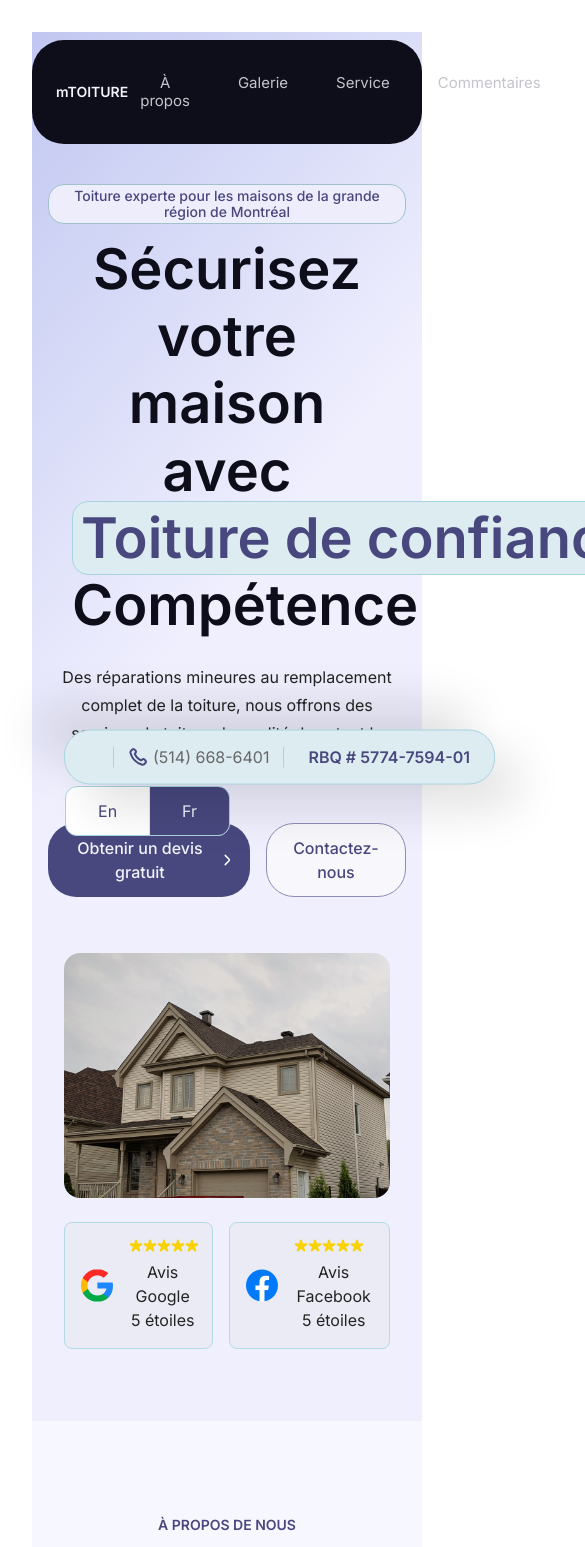
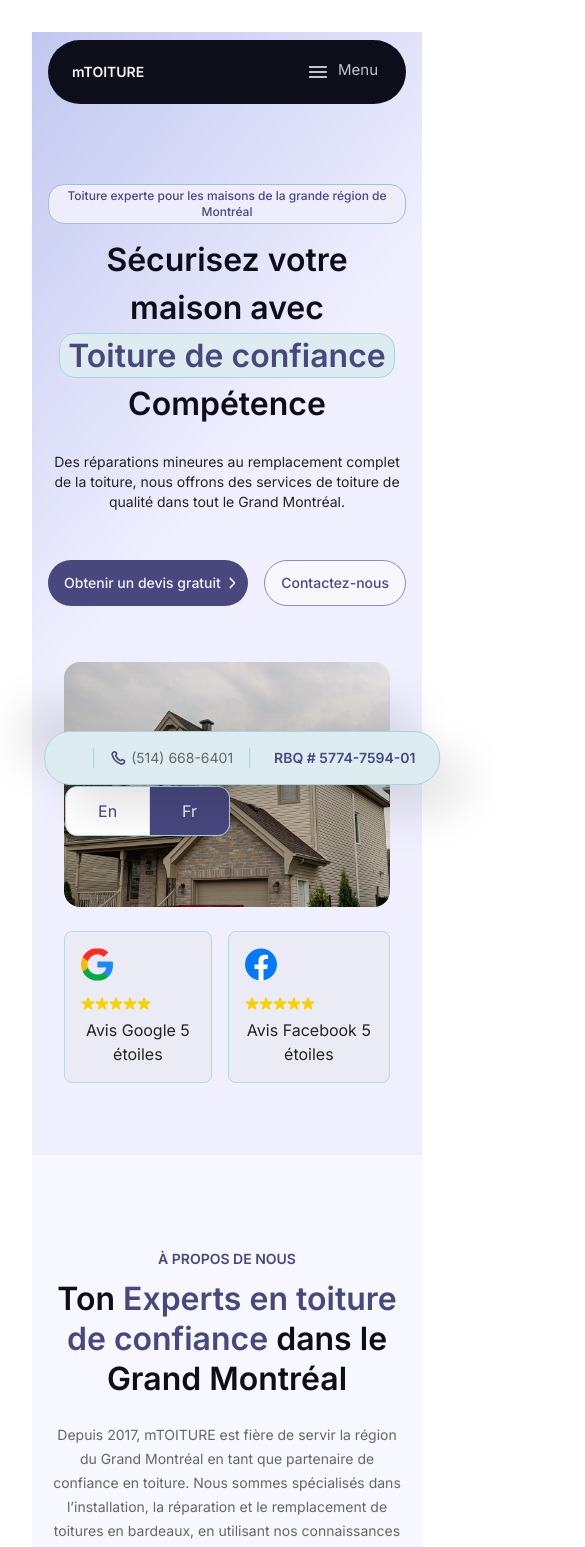
Before and after one commit to shady-cj/mTOITURE, a React (Vite) app: page / in a window 390 px wide. Shown: the top 1547 px of the page, 585 px wide, since content can reach past the window. Built offline with nearby package versions, Linux system fonts and the light colour scheme.

Commit message:
mobile responsiveness

```diff
--- a/src/components/benefitsCard.jsx
+++ b/src/components/benefitsCard.jsx
@@ -6,7 +6,7 @@ const BenefitsCard = ({ title, content }) => {
                 <img src={tick} alt="" />
             </div>
             <h4 className="mt-6 font-medium text-base leading-5 text-[#48487F]">{title}</h4>
-            <p className="mt-4 font-normal text-base leading-7 text-[#666666]">{content}</p>
+            <p className="mt-4 font-normal text-sm leading-6 md:text-base md:leading-7 text-[#666666]">{content}</p>
         </div>
     )
 }
--- a/src/components/reviewCard.jsx
+++ b/src/components/reviewCard.jsx
@@ -2,7 +2,7 @@ import google from "../assets/google.png"
 const ReviewCard = ({ review, author }) => {
     return (
         <div className="sticky top-0 px-4 py-8 max-w-[30rem] bg-[#F2F2FC] border-[0.6px] border-[#DDDDF0] shadow-[-8px_8px_16px_0px_#0E0E1A0A] rounded-lg flex flex-col gap-8">
-            <p className="font-normal text-base leading-7 text-[#4D4D4D]">
+            <p className="font-normal text-sm leading-6 md:text-base md:leading-7 text-[#4D4D4D]">
                 {review}
             </p>
             <div className="border border-[#DDDDF0] border-solid"></div>
--- a/src/components/serviceCard.jsx
+++ b/src/components/serviceCard.jsx
@@ -10,7 +10,7 @@ const ServiceCard = ({ title, content, setOpenQuote, lang }) => {
                         <h2 className="font-medium text-base leading-5 text-[#0E0E1A]">{title}</h2>
                     </div>
 
-                    <p className="pt-2 pl-[18px] font-normal text-base leading-7 text-[#666666]">
+                    <p className="pt-2 pl-[18px] font-normal text-sm leading-6 md:text-base md:leading-7 text-[#666666]">
                         {content}
                     </p>
                 </div>
--- a/src/sections/About/index.jsx
+++ b/src/sections/About/index.jsx
@@ -27,10 +27,10 @@ const Index = ({ lang }) => {
                     <h4 className="font-semibold text-sm leading-4 text-[#48487F]">
                         {translations[lang][0]}
                     </h4>
-                    <h3 className="mt-3 max-w-[30rem] font-semibold text-[2.5rem] leading-[3rem] text-[#0E0E1A]">
+                    <h3 className="mt-3 max-w-[30rem] font-semibold text-[2rem] leading-[2.5rem] md:text-[2.5rem] md:leading-[3rem] text-[#0E0E1A]">
                         {translations[lang][1]} <span className="text-[#48487F]">{translations[lang][2]}</span> {translations[lang][3]}
                     </h3>
-                    <p className="mt-6 lg:max-w-[30rem] font-normal text-base leading-8 text-[#666666]">
+                    <p className="mt-6 lg:max-w-[30rem] font-normal text-sm leading-6 md:text-base md:leading-8 text-[#666666]">
                         {translations[lang][4]}
                     </p>
                 </div>
--- a/src/sections/Benefits/index.jsx
+++ b/src/sections/Benefits/index.jsx
@@ -24,8 +24,8 @@ const Index = ({ setOpenQuote, lang }) => {
     return (
         <section className="px-4 md:px-6 py-[6rem] lg:px-[5rem] xl:px-[7.5rem] bg-[#F7F7FF]">
             <div className="text-center">
-                <h2 className="font-semibold text-[2.5rem] leading-[3rem] text-[#48487F]">{translations[lang][0]} <span className="text-[#0E0E1A]">{translations[lang][1]}</span> {translations[lang][2]}</h2>
-                <p className="pt-2 font-normal text-base leading-8 text-[#666666] max-w-[22rem] mx-auto">{translations[lang][3]}</p>
+                <h2 className="font-semibold text-[2rem] leading-[2.5rem] md:text-[2.5rem] md:leading-[3rem] text-[#48487F]">{translations[lang][0]} <span className="text-[#0E0E1A]">{translations[lang][1]}</span> {translations[lang][2]}</h2>
+                <p className="pt-2 font-normal text-sm leading-6 md:text-base md:leading-8 text-[#666666] max-w-[22rem] mx-auto">{translations[lang][3]}</p>
             </div>
             <div className="flex flex-col lg:flex-row lg:gap-7 xl:gap-10 mt-12">
                 <div className="flex flex-col gap-4 basis-3/5">
@@ -57,7 +57,7 @@ const Index = ({ setOpenQuote, lang }) => {
                 </div>
                 <div className="py-14 px-6 max-h-[28rem] lg:basis-[40%] xl:basis-[30%]">
                     <h2 className="font-semibold max-w-[19rem] text-2xl leading-7 text-[#1A1A1A] md:mx-auto lg:mx-0 md:text-center lg:text-left">{translations[lang][6]}</h2>
-                    <p className="mt-5 max-w-[29rem] font-normal text-base leading-7 text-[#666666] md:mx-auto lg:mx-0 md:text-center lg:text-left">{translations[lang][7]}</p>
+                    <p className="mt-5 max-w-[29rem] font-normal text-sm leading-6 md:text-base md:leading-7 text-[#666666] md:mx-auto lg:mx-0 md:text-center lg:text-left">{translations[lang][7]}</p>
                     <a onClick={() => setOpenQuote(true)} className="mt-12 rounded-[1.75rem] px-4 py-3 bg-[#48487F] font-medium text-base text-[#F2F2FC] font-[Inter] flex items-center gap-1 w-fit md:mx-auto lg:mx-0">{translations[lang][8]} <img src={arrowLeftWhite} alt="" /></a>
                 </div>
             </div >
--- a/src/sections/Header/index.jsx
+++ b/src/sections/Header/index.jsx
@@ -1,20 +1,25 @@
 import arrowLeft from "../../assets/arrow-left.svg"
+import menu from "../../assets/menu.svg"
 import translations from "../../translation/headerTranslation"
 const Index = ({ setOpenQuote, lang }) => {
     return (
-        <div className="fixed z-10 max-w-[inherit] top-[2.5rem] w-[inherit] lg:px-[5rem] xl:px-[7.5rem]" >
-            <header className='w-[80vw] bg-[#0E0E1A] w-full rounded-[2rem] py-2 pr-3 pl-6 flex justify-between items-center'>
+        <div className="fixed z-10 max-w-[inherit] top-[2.5rem] w-[inherit] px-4 lg:px-[5rem] xl:px-[7.5rem]" >
+            <header className='w-[80vw] bg-[#0E0E1A] w-full rounded-[2rem] py-5 md:py-2 pr-3 pl-6 flex justify-between items-center'>
                 <div className="text-sm font-semibold leading-4 text-[#F3F3FB]">
                     mTOITURE
                 </div>
-                <nav className="flex gap-6">
+                <div className="flex md:hidden text-[15px] gap-2 mr-4 leading-5 font-normal text-[#C4C4CC]">
+                    <img src={menu} alt="" />
+                    Menu
+                </div>
+                <nav className="hidden md:flex gap-6">
                     <a href="#about" className="px-3 rounded-lg text-[#C4C4CC] font-normal leading-[18.15px] text-[15px]">{translations[lang][0]}</a>
                     <a href="#gallery" className="px-3 rounded-lg text-[#C4C4CC] font-normal leading-[18.15px] text-[15px]">{translations[lang][1]}</a>
                     <a href="#services" className="px-3 rounded-lg text-[#C4C4CC] font-normal leading-[18.15px] text-[15px]">{translations[lang][2]}</a>
                     <a href="#reviews" className="md:hidden lg:block px-3 rounded-lg text-[#C4C4CC] font-normal leading-[18.15px] text-[15px]">{translations[lang][3]}</a>
                     <a href="#contact" className="px-3 rounded-lg text-[#C4C4CC] font-normal leading-[18.15px] text-[15px]">{translations[lang][4]}</a>
                 </nav>
-                <button onClick={() => setOpenQuote(true)} className="bg-[#F2F2FC] rounded-[21px] p-3 font-semibold text-sm leading-4 text-[#48487F] font-[Inter] flex items-center gap-1">
+                <button onClick={() => setOpenQuote(true)} className="hidden md:flex bg-[#F2F2FC] rounded-[21px] p-3 font-semibold text-sm leading-4 text-[#48487F] font-[Inter] flex items-center gap-1">
                     {translations[lang][5]} <img src={arrowLeft} />
                 </button>
             </header>
--- a/src/sections/Hero/index.jsx
+++ b/src/sections/Hero/index.jsx
@@ -15,18 +15,18 @@ const Index = ({ setOpenQuote, lang }) => {
                 <div className="flex flex-col justify-between gap-[4rem]">
                     <div>
 
-                        <p className="w-fit mx-auto lg:mx-0 bg-[#EDEDFC] rounded-2xl border-[0.5px] border-solid border-[#9FC3CC] px-2 py-[3px] font-medium text-sm leading-4 text-[#48487F]">
+                        <p className="w-fit mx-auto lg:mx-0 bg-[#EDEDFC] rounded-2xl border-[0.5px] border-solid border-[#9FC3CC] px-2 py-[3px] font-medium text-xs md:text-sm leading-4 text-[#48487F]">
                             {translations[lang][0]}
                         </p>
-                        <h2 className="mt-3 mx-auto px-6 lg:px-0 lg:mx-0 font-semibold text-[#0E0E1A] text-[3.5rem] text-center lg:text-left leading-[4.2rem] max-w-[40rem]">
+                        <h2 className="mt-3 mx-auto px-2 sm:px-6 lg:px-0 lg:mx-0 font-semibold text-[#0E0E1A] text-[2rem] sm:text-[2.5rem] md:text-[3.5rem] text-center lg:text-left leading-[3rem] md:leading-[4.2rem] max-w-[40rem]">
                             {translations[lang][1]} <span className="rounded-2xl leading-4 text-nowrap border px-2 py-0.5 bg-[#DDECF0] border-[#A7D4E0] border-solid text-[#48487F]">{translations[lang][2]}</span> {translations[lang][3]}
                         </h2>
-                        <p className="font-normal text-center lg:text-left mx-auto lg:mx-0 text-base leading-7 mt-6 text-[#232324] max-w-[24rem] lg:max-w-[30rem]">
+                        <p className="font-normal text-center lg:text-left mx-auto lg:mx-0 text-sm md:text-base md:leading-7 mt-6 text-[#232324] max-w-[24rem] lg:max-w-[30rem]">
                             {translations[lang][4]}
                         </p>
                         <div className="mt-12 flex justify-center lg:justify-start gap-4">
-                            <a className="rounded-[1.75rem] px-4 py-3 bg-[#48487F] font-medium text-base text-[#F2F2FC] font-[Inter] flex items-center gap-1" onClick={() => setOpenQuote(true)}>{translations[lang][5]} <img src={arrowLeftWhite} alt="" /></a>
-                            <a className="rounded-[1.75rem] px-4 py-3 bg-[#F7F7FC] font-medium text-base text-[#48487F] font-[Inter] border-[0.5px] border-solid border-[#8C8CB8]">{translations[lang][6]}</a>
+                            <a className="rounded-[1.75rem] px-4 py-3 bg-[#48487F] font-medium text-sm md:text-base text-[#F2F2FC] text-nowrap font-[Inter] flex items-center gap-1" onClick={() => setOpenQuote(true)}>{translations[lang][5]} <img src={arrowLeftWhite} alt="" /></a>
+                            <a className="rounded-[1.75rem] px-4 py-3 bg-[#F7F7FC] font-medium text-sm md:text-base text-[#48487F] text-nowrap font-[Inter] border-[0.5px] border-solid border-[#8C8CB8]">{translations[lang][6]}</a>
                         </div>
                     </div>
 
@@ -70,7 +70,7 @@ const Index = ({ setOpenQuote, lang }) => {
                 <div className="pt-[3.5rem] px-4 md:px-8 lg:pt-0 lg:px-0 lg:basis-[45%]">
                     <img src={roof} className="rounded-2xl object-cover w-full h-full" alt="" />
                     <div className="flex mt-6 md:mt-10 lg:mt-0 justify-center lg:justify-start lg:hidden gap-4">
-                        <div className="bg-[#EBEBF5] p-4 flex items-center gap-4 border border-solid border-[#B3DBE5] rounded-lg">
+                        <div className="bg-[#EBEBF5] p-4 flex flex-col md:flex-row items-start md:items-center gap-4 border border-solid border-[#B3DBE5] rounded-lg">
                             <img src={google} alt="" />
                             <div>
                                 <div className="flex">
@@ -87,7 +87,7 @@ const Index = ({ setOpenQuote, lang }) => {
 
                             </div>
                         </div>
-                        <div className="bg-[#EBEBF5] p-4 flex items-center gap-4 border border-solid border-[#B3DBE5] rounded-lg">
+                        <div className="bg-[#EBEBF5] p-4 flex flex-col md:flex-row items-start md:items-center gap-4 border border-solid border-[#B3DBE5] rounded-lg">
                             <img src={facebook} alt="" />
                             <div>
                                 <div className="flex">
@@ -105,17 +105,17 @@ const Index = ({ setOpenQuote, lang }) => {
                             </div>
                         </div>
                     </div>
-                    <div className="fixed translate-y-[-50%] md:translate-x-[50%] lg:translate-x-0 md:translate-y-[30%] flex gap-6 align-center bg-[#DDECF0] border border-solid border-[#A7D4E0] py-4 px-6 rounded-[26px] bottom-8 z-10 shadow-[-24px_-24px_48px_0px_#0000001F,24px_24px_48px_0px_#0000001F]">
+                    <div className="fixed translate-x-[-5%] translate-y-[-50%] md:translate-x-[50%] lg:translate-x-0 md:translate-y-[30%] flex gap-6 align-center bg-[#DDECF0] border border-solid border-[#A7D4E0] py-4 px-6 rounded-[26px] bottom-8 z-10 shadow-[-24px_-24px_48px_0px_#0000001F,24px_24px_48px_0px_#0000001F]">
                         <div className="">
-                            <img src={fbHero} alt="" />
+                            <img src={fbHero} className="w-4 md:w-5" alt="" />
                         </div>
                         <div className="h-full px-6 border-x border-solid border-[#A7D4E0] flex align-center justify-center gap-[5px]">
-                            <img src={phoneHero} alt="" />
-                            <span className="font-normal text-base leading-5 text-[#67676A] text-nowrap">
+                            <img src={phoneHero} alt="" className="w-4 md:w-5" />
+                            <span className="font-normal text-sm md:text-base leading-5 text-[#67676A] text-nowrap">
                                 (514) 668-6401
                             </span>
                         </div>
-                        <div className="text-[#48487F] font-semibold text-base leading-5 text-nowrap">
+                        <div className="text-[#48487F] font-semibold text-sm md:text-base leading-5 text-nowrap">
                             RBQ # 5774-7594-01
                         </div>
 
--- a/src/sections/Reviews/index.jsx
+++ b/src/sections/Reviews/index.jsx
@@ -43,13 +43,13 @@ const reviews = {
 }
 const Index = ({ lang }) => {
     return (
-        <section className="relative z-0 lg:px-[5rem] xl:px-[7.5rem] py-[6rem] bg-[#F7F7FF]" id="reviews">
+        <section className="relative px-4 z-0 lg:px-[5rem] xl:px-[7.5rem] py-[6rem] bg-[#F7F7FF]" id="reviews">
             <img src={bigStar} className="absolute right-[126px] top-[209px]" alt="" />
             <img src={bigStar} className="absolute left-[136px] top-[402px]" alt="" />
             <h4 className='font-semibold text-sm leading-4 text-center text-[#48487F]'>
                 {translations[lang][0]}
             </h4>
-            <h2 className='text-[#0E0E1A] mt-3 font-semibold text-[2.5rem] leading-[3rem] max-w-[32.4rem] mx-auto text-center'>
+            <h2 className='text-[#0E0E1A] mt-3 font-semibold text-[2rem] leading-[2.5rem] md:text-[2.5rem] md:leading-[3rem] max-w-[32.4rem] mx-auto text-center'>
                 {translations[lang][1]} <span className='text-[#48487F]'>{translations[lang][2]}</span>
             </h2>
             <div className="mt-[3.5rem] flex flex-col gap-6 items-center">
--- a/src/sections/Services/index.jsx
+++ b/src/sections/Services/index.jsx
@@ -22,10 +22,10 @@ const Index = ({ setOpenQuote, lang }) => {
             <h4 className="font-semibold text-sm leading-4 text-[#48487F] text-left md:text-center">
                 {translations[lang][0]}
             </h4>
-            <h2 className="mt-3 max-w-[30rem] font-semibold text-[2.5rem] leading-[3rem] text-[#0E0E1A] text-left md:text-center mx-auto">
+            <h2 className="mt-3 max-w-[30rem] font-semibold text-[2rem] leading-[2.5rem] md:text-[2.5rem] md:leading-[3rem] text-[#0E0E1A] text-left md:text-center mx-auto">
                 {translations[lang][1]} <span className="text-[#48487F]">{translations[lang][2]}</span> {translations[lang][3]}  <span className="text-[#48487F]">{translations[lang][4]}</span>
             </h2>
-            <p className="mt-6 max-w-[32rem] font-normal text-base leading-8 text-[#808080] text-left md:text-center mx-auto">
+            <p className="mt-6 max-w-[32rem] font-normal text-sm leading-6 md:text-base md:leading-8 text-[#808080] text-left md:text-center mx-auto">
                 {translations[lang][5]}
             </p>
             <div className="mt-[3.5rem] flex flex-col lg:flex-row gap-[2.5rem] lg:gap-4 xl:gap-8">
```
Also changed, not shown: src/sections/Footer/index.jsx (+4 -4 lines), src/assets/menu.svg (added).
